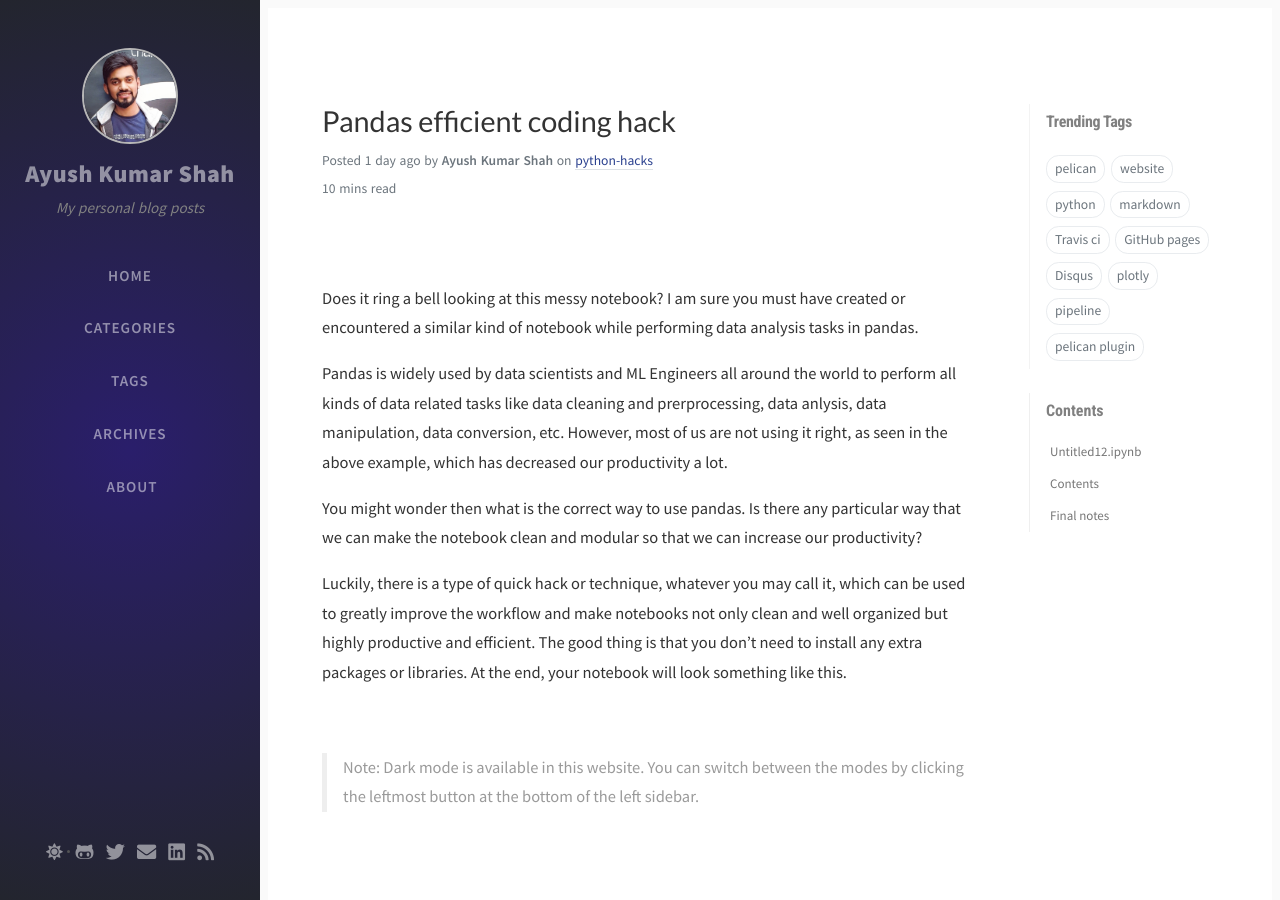
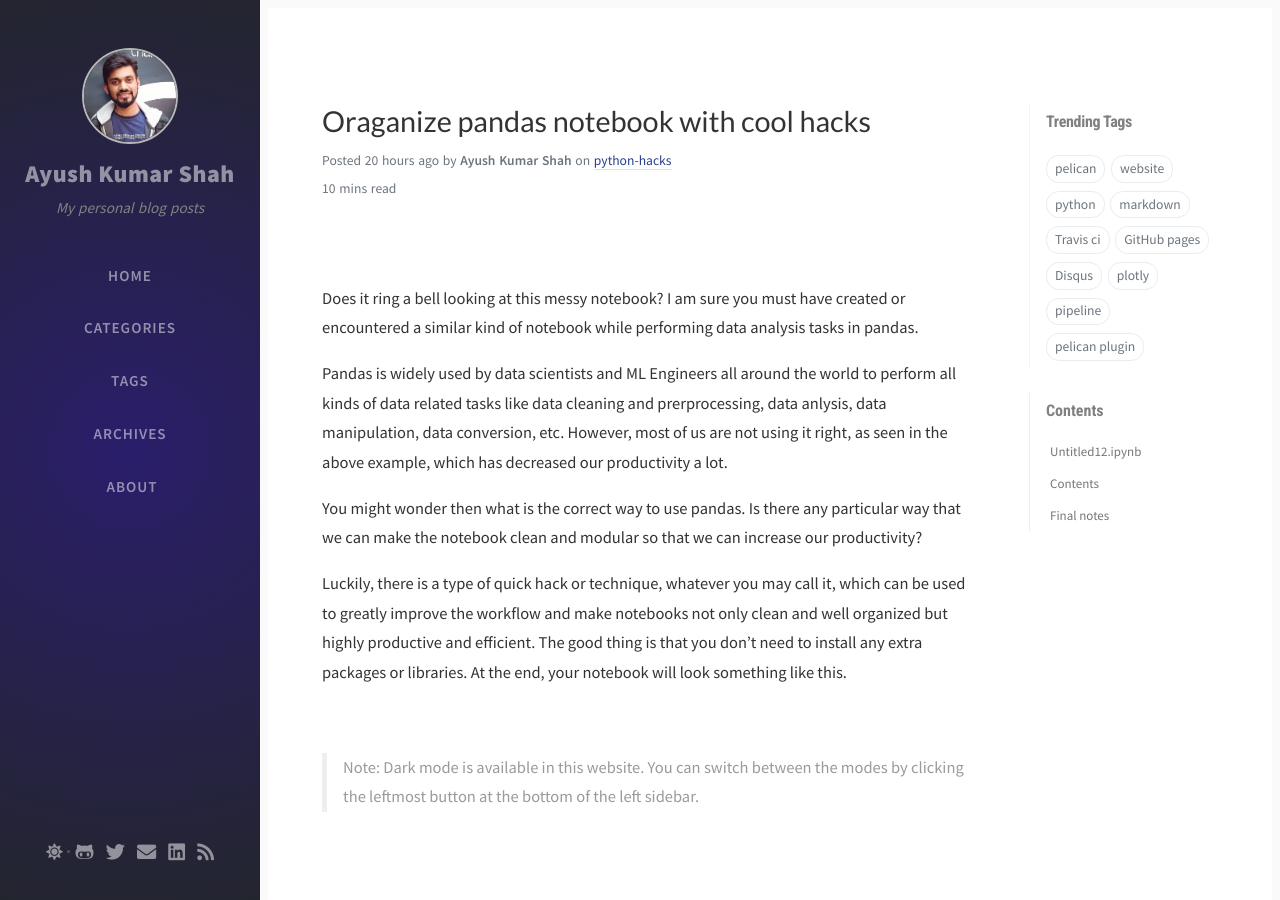
Before and after one commit to ayushkumarshah/ayushkumarshah.github.io, a Jekyll site: the page built from _posts/2020-06-06-pandas-pipe-plotly.md, in a window 1280 px wide and 900 px high. Built offline with Jekyll 4.4.1, drawn with Linux system fonts in a browser that asks for light colours; nearby versions of some CDN libraries; comment, search, counter and statistics services are not loaded.

Commit message:
Change title and date

```diff
--- a/_posts/2020-06-05-pandas-pipe-plotly.md
+++ b/_posts/2020-06-06-pandas-pipe-plotly.md
@@ -1,6 +1,6 @@
 ---
 layout: post
-title: Pandas efficient coding hack
+title: Oraganize pandas notebook with cool hacks
 categories: [python-hacks]
 tags: [datascience, pandas, plotly, pipeline, EDA]
 summary: Learn a cool hack to make pandas code clean, well-organized and highly efficient.
```
